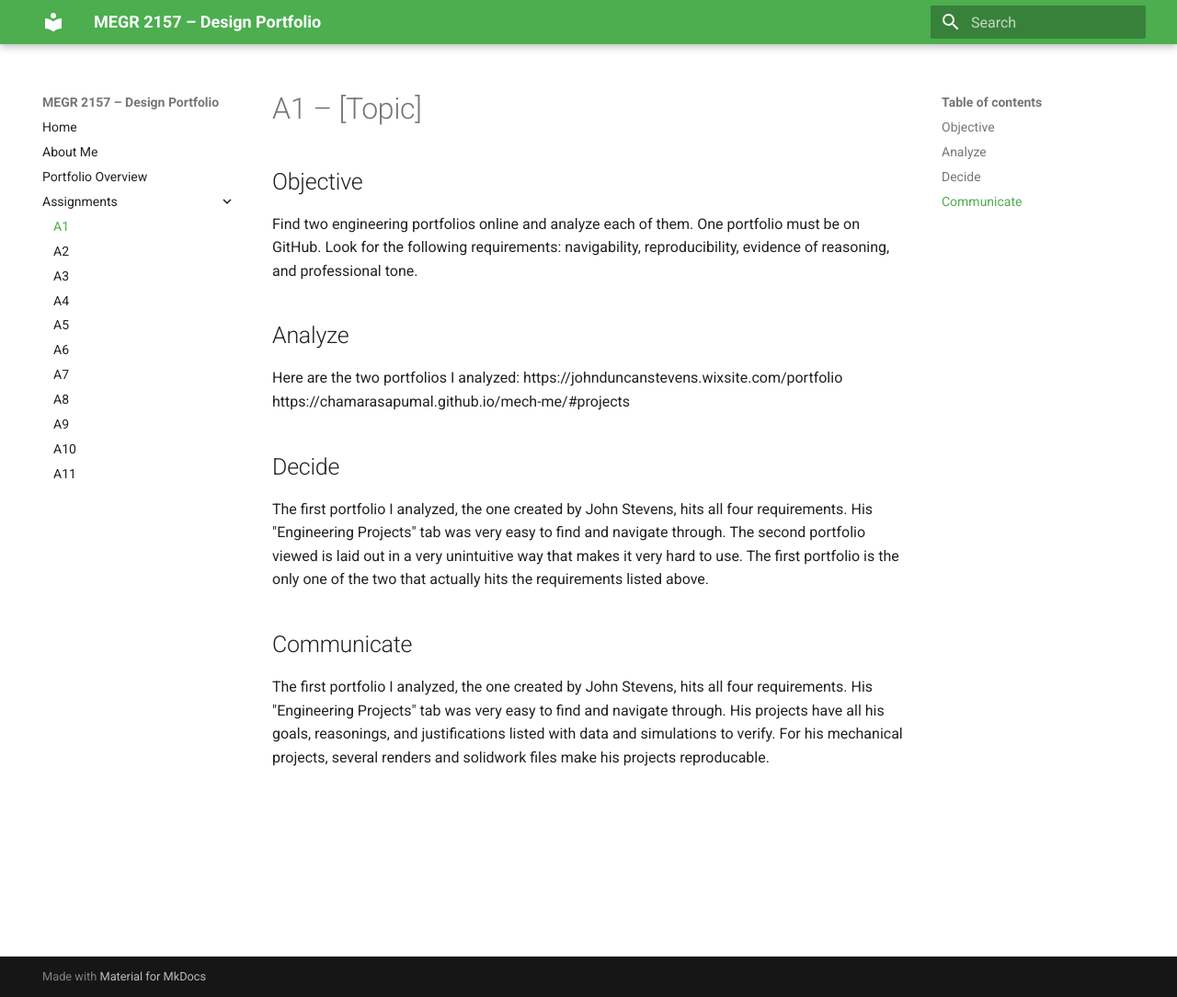
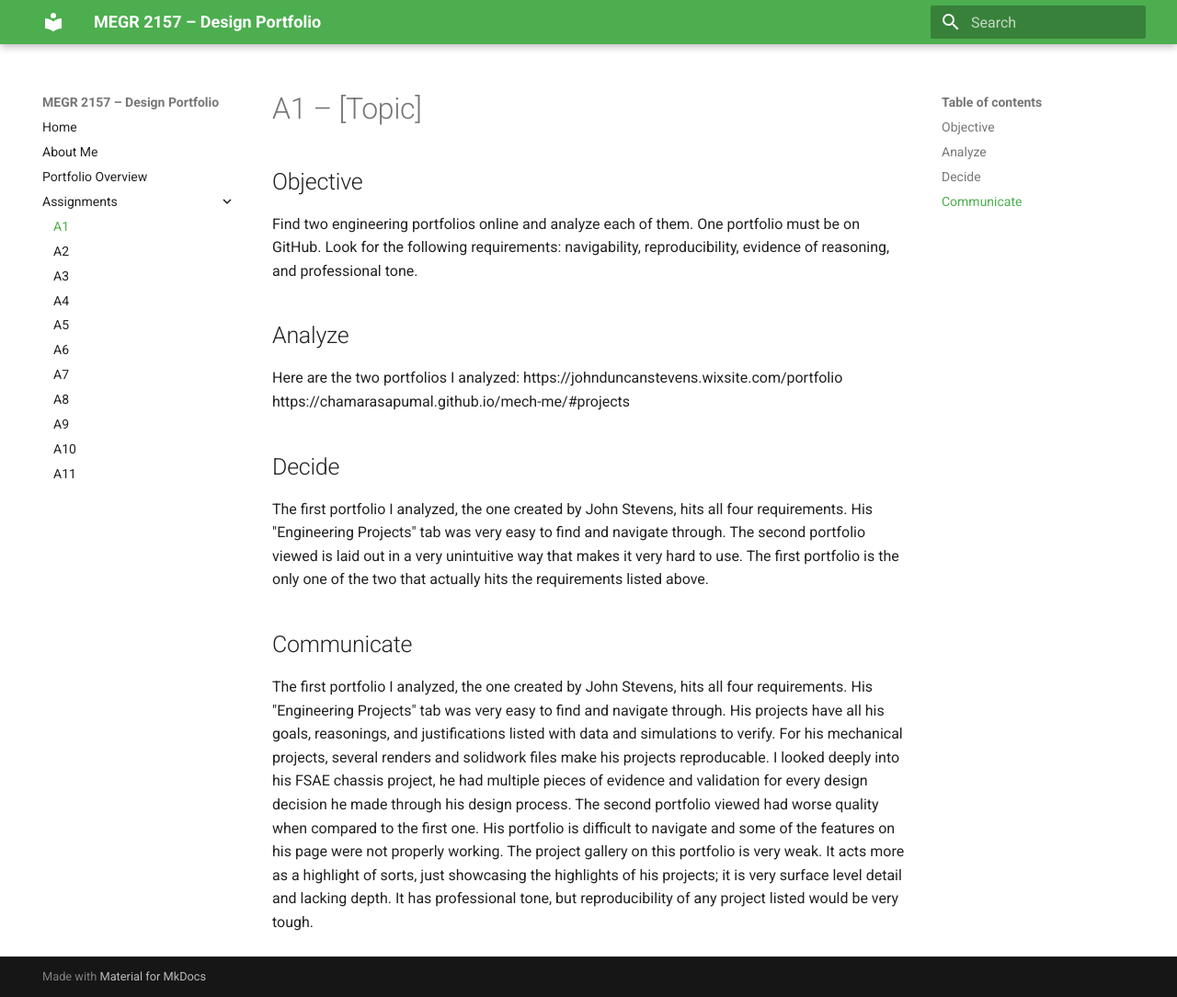
Before and after one commit to J-Umebayashi/megr-2156-portfolio, an MkDocs documentation site: the page built from docs/assignments/A01/index.md, in a window 1280 px wide and 1084 px high. Shown: the whole window at 92% size. Built offline with MkDocs 1.6.1 and Material for MkDocs 9.7.7, drawn with Linux system fonts in a browser that asks for light colours.

Commit message:
Enhance portfolio analysis in index.md
Expanded analysis of John Stevens' portfolio, detailing strengths and weaknesses compared to another portfolio.

```diff
--- a/docs/assignments/A01/index.md
+++ b/docs/assignments/A01/index.md
@@ -11,4 +11,5 @@ https://chamarasapumal.github.io/mech-me/#projects
 ## Decide
 The first portfolio I analyzed, the one created by John Stevens, hits all four requirements. His "Engineering Projects" tab was very easy to find and navigate through. The second portfolio viewed is laid out in a very unintuitive way that makes it very hard to use. The first portfolio is the only one of the two that actually hits the requirements listed above.
 ## Communicate
-The first portfolio I analyzed, the one created by John Stevens, hits all four requirements. His "Engineering Projects" tab was very easy to find and navigate through. His projects have all his goals, reasonings, and justifications listed with data and simulations to verify. For his mechanical projects, several renders and solidwork files make his projects reproducable.
+The first portfolio I analyzed, the one created by John Stevens, hits all four requirements. His "Engineering Projects" tab was very easy to find and navigate through. His projects have all his goals, reasonings, and justifications listed with data and simulations to verify. For his mechanical projects, several renders and solidwork files make his projects reproducable. I looked deeply into his FSAE chassis project, he had multiple pieces of evidence and validation for every design decision he made through his design process.
+The second portfolio viewed had worse quality when compared to the first one. His portfolio is difficult to navigate and some of the features on his page were not properly working. The project gallery on this portfolio is very weak. It acts more as a highlight of sorts, just showcasing the highlights of his projects; it is very surface level detail and lacking depth. It has professional tone, but reproducibility of any project listed would be very tough.
```
